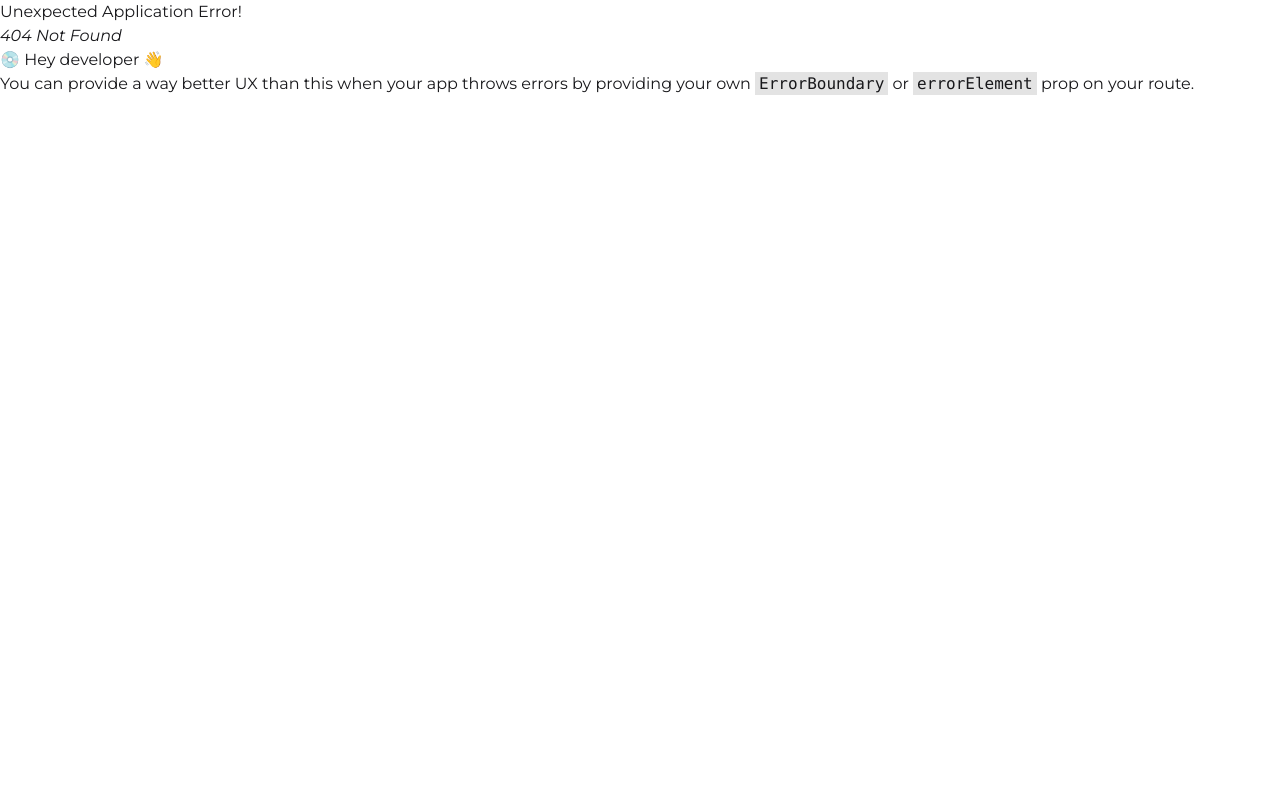
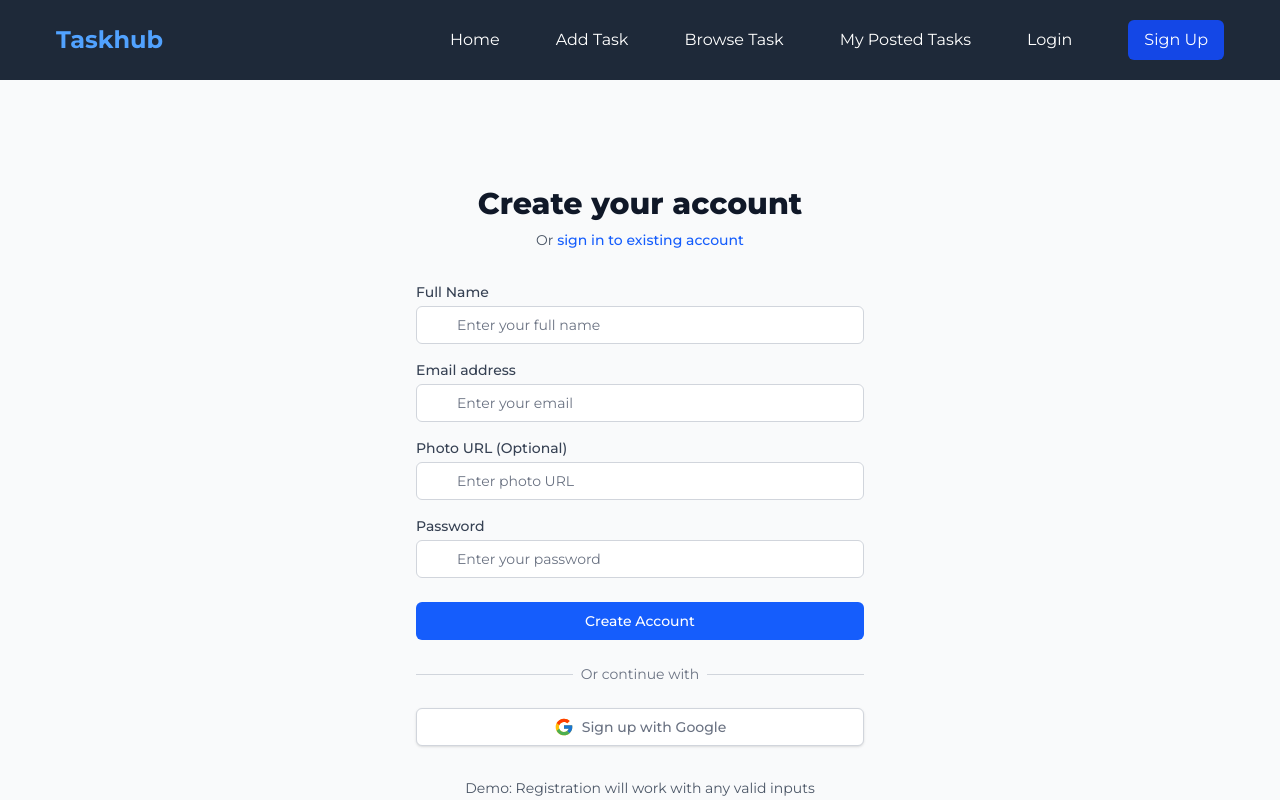
Before and after one commit to Ebadur-Rahman-Shohag/task-hub-client, a React (Vite) app: page /register in a window 1280 px wide. Before the commit this address had no page. Shown: the top 800 px of the page. Built offline with nearby package versions, Linux system fonts and the light colour scheme.

Commit message:
add Register component and update router to include registration page

```diff
--- /dev/null
+++ b/src/pages/Register/Register.jsx
@@ -0,0 +1,158 @@
+import React from "react";
+import { FcGoogle } from 'react-icons/fc';
+function Register() {
+    const loading = false;
+    return (
+        <div className="min-h-screen flex items-center justify-center bg-gray-50 dark:bg-gray-900 py-12 px-4 sm:px-6 lg:px-8">
+            <div className="max-w-md w-full space-y-8">
+                <div>
+                    <h2 className="mt-6 text-center text-3xl font-extrabold text-gray-900 dark:text-white">
+                        Create your account
+                    </h2>
+                    <p className="mt-2 text-center text-sm text-gray-600 dark:text-gray-400">
+                        Or{" "}
+                        <a
+                            href="#"
+                            className="font-medium text-blue-600 hover:text-blue-500 dark:text-blue-400 dark:hover:text-blue-300"
+                        >
+                            sign in to existing account
+                        </a>
+                    </p>
+                </div>
+
+                <form className="mt-8 space-y-6">
+                    <div className="space-y-4">
+                        <div>
+                            <label
+                                htmlFor="name"
+                                className="block text-sm font-medium text-gray-700 dark:text-gray-300 mb-1"
+                            >
+                                Full Name
+                            </label>
+                            <div className="relative">
+                                <div className="absolute inset-y-0 left-0 pl-3 flex items-center pointer-events-none">
+                                    {/* Icon */}
+                                </div>
+                                <input
+                                    id="name"
+                                    name="name"
+                                    type="text"
+                                    required
+                                    className="appearance-none relative block w-full pl-10 pr-3 py-2 border border-gray-300 dark:border-gray-600 placeholder-gray-500 dark:placeholder-gray-400 text-gray-900 dark:text-white bg-white dark:bg-gray-700 rounded-md focus:outline-none focus:ring-blue-500 focus:border-blue-500 focus:z-10 sm:text-sm"
+                                    placeholder="Enter your full name"
+                                />
+                            </div>
+                        </div>
+
+                        <div>
+                            <label
+                                htmlFor="email"
+                                className="block text-sm font-medium text-gray-700 dark:text-gray-300 mb-1"
+                            >
+                                Email address
+                            </label>
+                            <div className="relative">
+                                <div className="absolute inset-y-0 left-0 pl-3 flex items-center pointer-events-none">
+                                    {/* Icon */}
+                                </div>
+                                <input
+                                    id="email"
+                                    name="email"
+                                    type="email"
+                                    required
+                                    className="appearance-none relative block w-full pl-10 pr-3 py-2 border border-gray-300 dark:border-gray-600 placeholder-gray-500 dark:placeholder-gray-400 text-gray-900 dark:text-white bg-white dark:bg-gray-700 rounded-md focus:outline-none focus:ring-blue-500 focus:border-blue-500 focus:z-10 sm:text-sm"
+                                    placeholder="Enter your email"
+                                />
+                            </div>
+                        </div>
+
+                        <div>
+                            <label
+                                htmlFor="photoURL"
+                                className="block text-sm font-medium text-gray-700 dark:text-gray-300 mb-1"
+                            >
+                                Photo URL (Optional)
+                            </label>
+                            <div className="relative">
+                                <div className="absolute inset-y-0 left-0 pl-3 flex items-center pointer-events-none">
+                                    {/* Icon */}
+                                </div>
+                                <input
+                                    id="photoURL"
+                                    name="photoURL"
+                                    type="url"
+                                    className="appearance-none relative block w-full pl-10 pr-3 py-2 border border-gray-300 dark:border-gray-600 placeholder-gray-500 dark:placeholder-gray-400 text-gray-900 dark:text-white bg-white dark:bg-gray-700 rounded-md focus:outline-none focus:ring-blue-500 focus:border-blue-500 focus:z-10 sm:text-sm"
+                                    placeholder="Enter photo URL"
+                                />
+                            </div>
+                        </div>
+
+                        <div>
+                            <label
+                                htmlFor="password"
+                                className="block text-sm font-medium text-gray-700 dark:text-gray-300 mb-1"
+                            >
+                                Password
+                            </label>
+                            <div className="relative">
+                                <div className="absolute inset-y-0 left-0 pl-3 flex items-center pointer-events-none">
+                                    {/* Icon */}
+                                </div>
+                                <input
+                                    id="password"
+                                    name="password"
+                                    type="password"
+                                    required
+                                    className="appearance-none relative block w-full pl-10 pr-10 py-2 border border-gray-300 dark:border-gray-600 placeholder-gray-500 dark:placeholder-gray-400 text-gray-900 dark:text-white bg-white dark:bg-gray-700 rounded-md focus:outline-none focus:ring-blue-500 focus:border-blue-500 focus:z-10 sm:text-sm"
+                                    placeholder="Enter your password"
+                                />
+                                {/* Eye Icon Button */}
+                            </div>
+                        </div>
+                    </div>
+
+                    <div>
+                        <button
+                            type="submit"
+                            className="group relative w-full flex justify-center py-2 px-4 border border-transparent text-sm font-medium rounded-md text-white bg-blue-600 hover:bg-blue-700 focus:outline-none focus:ring-2 focus:ring-offset-2 focus:ring-blue-500 transition-colors"
+                        >
+                            Create Account
+                        </button>
+                    </div>
+
+                    <div className="mt-6">
+                        <div className="relative">
+                            <div className="absolute inset-0 flex items-center">
+                                <div className="w-full border-t border-gray-300 dark:border-gray-600" />
+                            </div>
+                            <div className="relative flex justify-center text-sm">
+                                <span className="px-2 bg-gray-50 dark:bg-gray-900 text-gray-500 dark:text-gray-400">
+                                    Or continue with
+                                </span>
+                            </div>
+                        </div>
+                        <div className="mt-6">
+                            <button
+                                type="button"
+                                // onClick={handleGoogleLogin}
+                                disabled={loading}
+                                className="w-full inline-flex justify-center py-2 px-4 border border-gray-300 dark:border-gray-600 rounded-md shadow-sm bg-white dark:bg-gray-700 text-sm font-medium text-gray-500 dark:text-gray-300 hover:bg-gray-50 dark:hover:bg-gray-600 disabled:opacity-50 disabled:cursor-not-allowed transition-colors"
+                            >
+                                <FcGoogle className="h-5 w-5 mr-2" />
+                                Sign up with Google
+                            </button>
+                        </div>
+                    </div>
+                </form>
+
+                <div className="text-center">
+                    <p className="text-sm text-gray-600 dark:text-gray-400">
+                        Demo: Registration will work with any valid inputs
+                    </p>
+                </div>
+            </div>
+        </div>
+    );
+}
+
+export default Register;
--- a/src/router/Router.jsx
+++ b/src/router/Router.jsx
@@ -5,6 +5,7 @@ import AddTask from "../pages/AddTask/AddTask";
 import BrowseTasks from "../pages/BrowseTask/BrowseTask";
 import MyPostedTasks from "../pages/MyPostedTask/MyPostedTask";
 import Login from "../pages/Login/Login";
+import Register from "../pages/Register/Register";
 
 const router = createBrowserRouter([
     {
@@ -31,6 +32,10 @@ const router = createBrowserRouter([
                 path: "/login",
                 element: <Login />,
             },
+            {
+                path: "/register",
+                element: <Register />,
+            },
         ],
     },
     {
```
